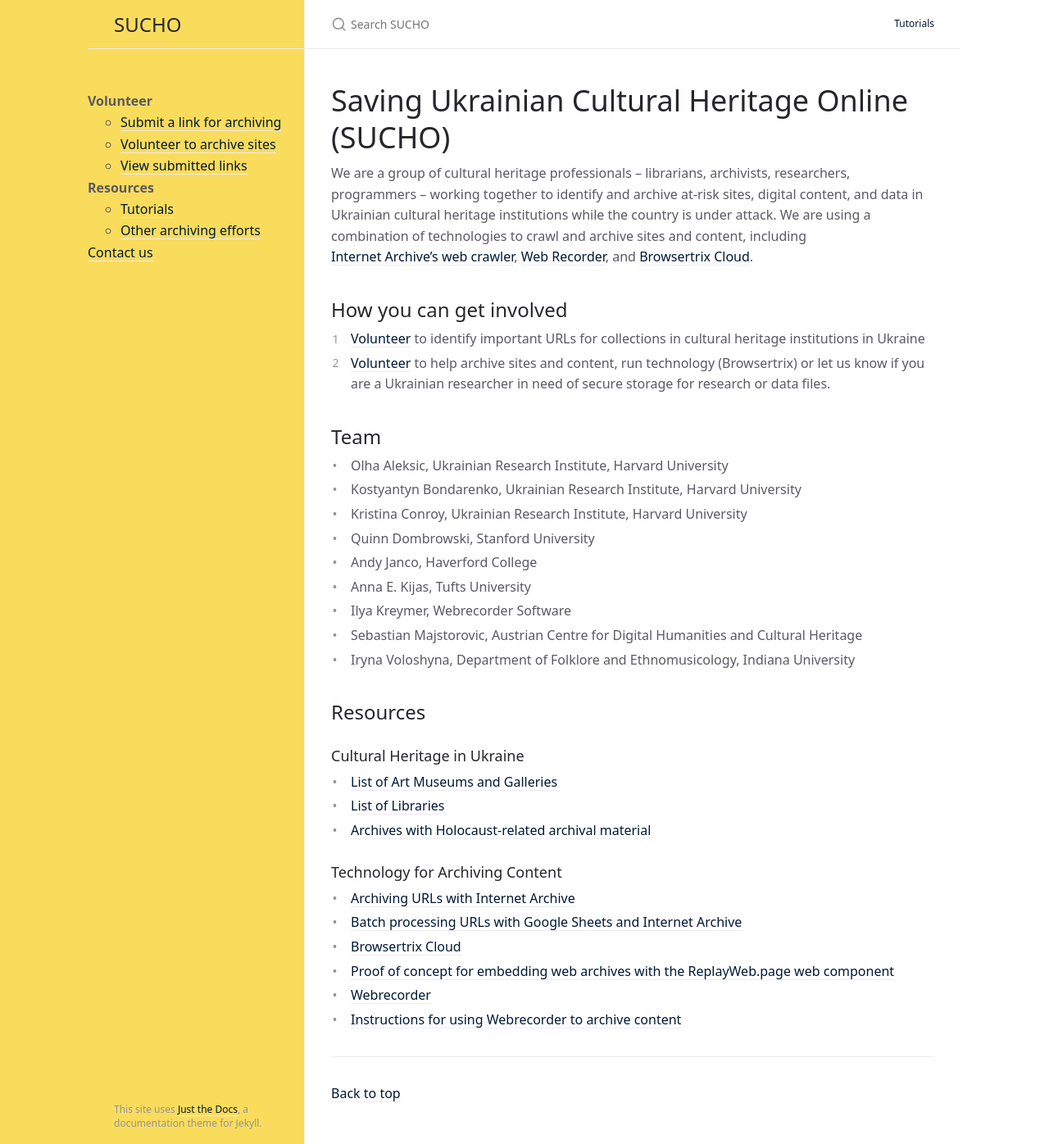
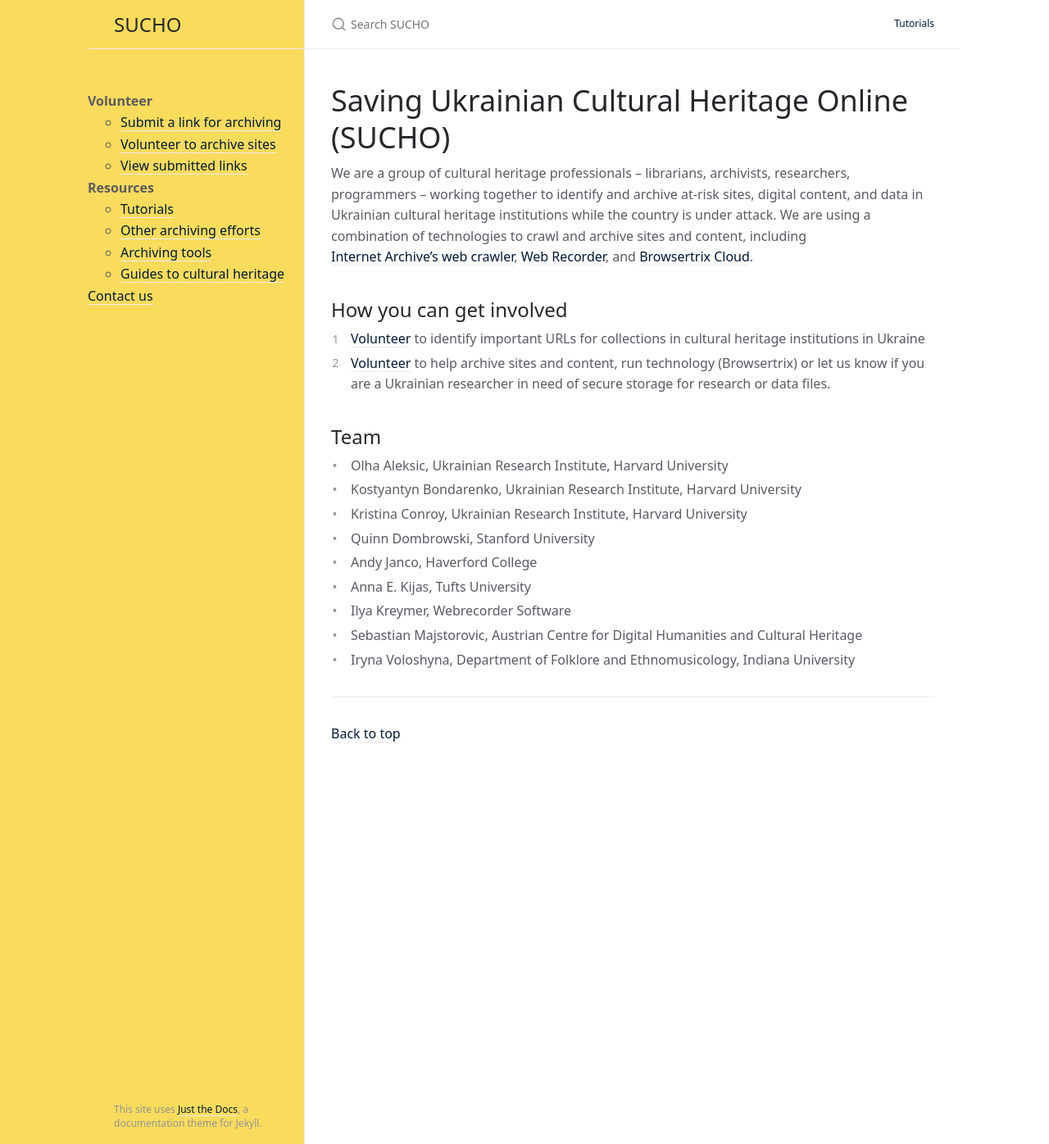
Before and after one commit to sucho-archiving/sucho-archiving.github.io, a Jekyll site: the page built from index.md, in a window 1280 px wide and 1396 px high. Shown: the whole window at 82% size. Built offline with Jekyll 4.4.1, drawn with Linux system fonts in a browser that asks for light colours; our own code applies the rules of GitHub Pages for plain Markdown files.

Commit message:
Added cultural heritage & tech pages

```diff
--- a/_includes/nav.html
+++ b/_includes/nav.html
@@ -10,6 +10,8 @@
 	<ul>
 		<li><a href="/tutorials">Tutorials</a></li>
 		<li><a href="/other-efforts">Other archiving efforts</a></li>
+		<li><a href="/tech">Archiving tools</a></li>
+		<li><a href="/cultural-heritage">Guides to cultural heritage</a></li>
 	</ul>
 </li>
 <li><a href="/contact">Contact us</a></li>
--- a/index.md
+++ b/index.md
@@ -22,17 +22,3 @@
 - Ilya Kreymer, Webrecorder Software
 - Sebastian Majstorovic, Austrian Centre for Digital Humanities and Cultural Heritage
 - Iryna Voloshyna, Department of Folklore and Ethnomusicology, Indiana University
-
-## Resources
-### Cultural Heritage in Ukraine
-- [List of Art Museums and Galleries](https://en.wikipedia.org/wiki/List_of_art_museums_and_galleries_in_Ukraine)
-- [List of Libraries](https://en.wikipedia.org/wiki/Category:Libraries_in_Ukraine)
-- [Archives with Holocaust-related archival material](https://portal.ehri-project.eu/countries/ua#ua-child-item-search)
-
-### Technology for Archiving Content
-- [Archiving URLs with Internet Archive](https://help.archive.org/hc/en-us/articles/360001513491-Save-Pages-in-the-Wayback-Machine)
-- [Batch processing URLs with Google Sheets and Internet Archive](https://archive.org/services/wayback-gsheets/)
-- [Browsertrix Cloud](https://browsertrix.cloud)
-- [Proof of concept for embedding web archives with the ReplayWeb.page web component](https://inkdroid.org/web-archives)
-- [Webrecorder](https://webrecorder.net/)
-- [Instructions for using Webrecorder to archive content](https://www.sucho.org/webrecorder-browser-plugin-instructions)
```
Also changed, not shown: cultural-heritage.md (added, +11 -0 lines), tech.md (added, +15 -0 lines).
